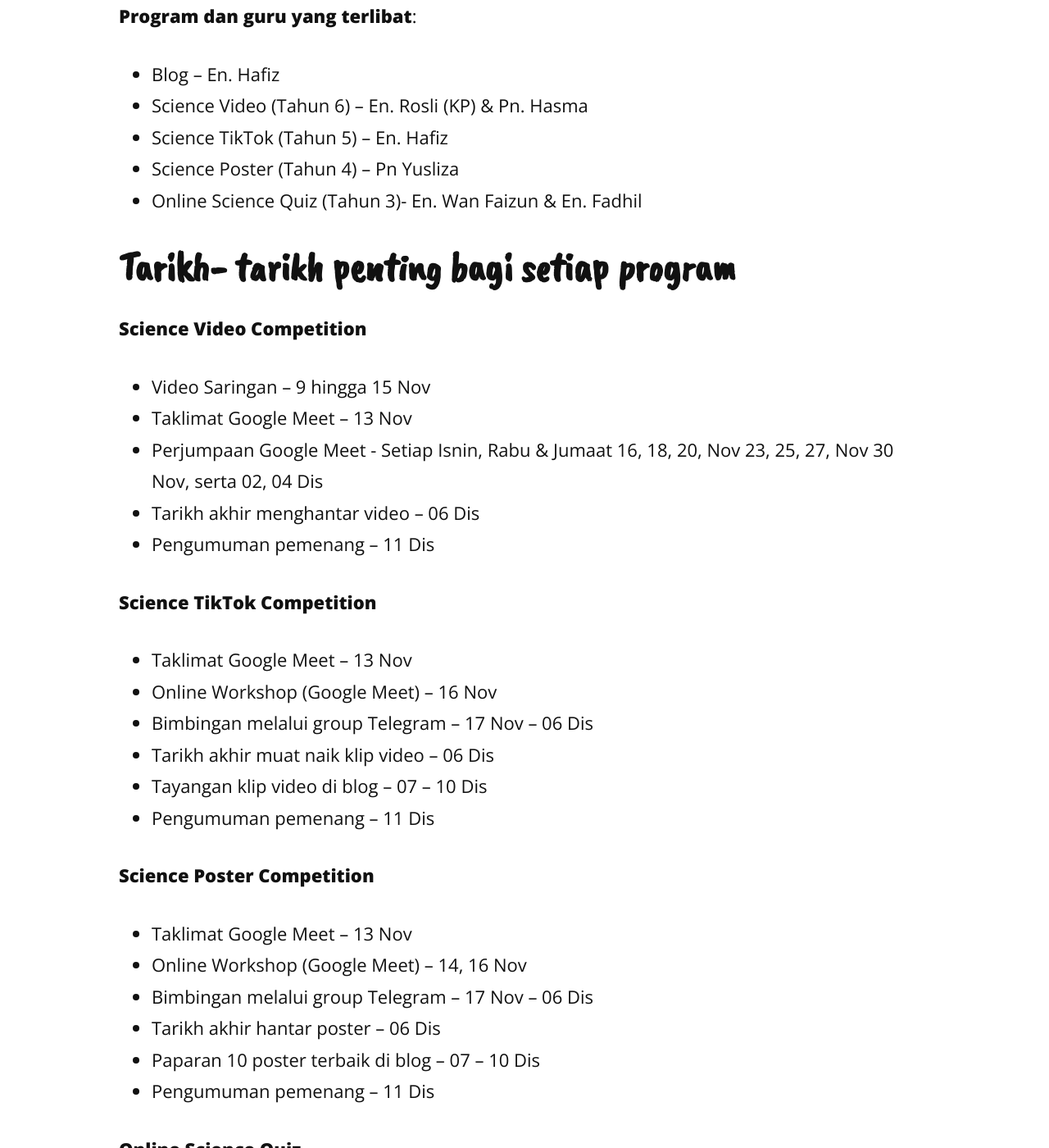
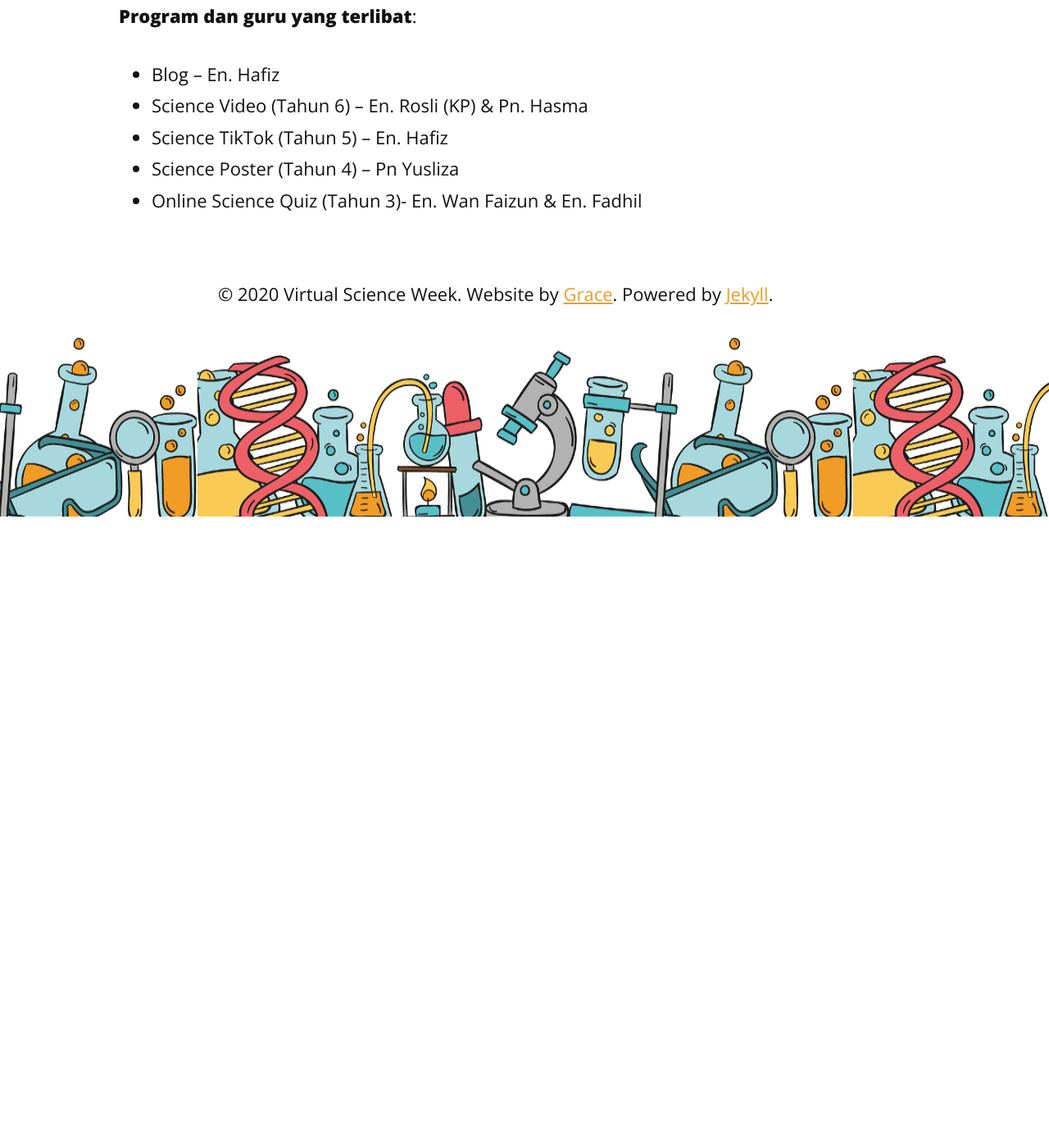
Before and after one commit to evangelistagrace/VSW2020, a Jekyll site: the page built from about.md, in a window 1280 px wide and 1400 px high, scrolled down 1942 px. Shown: the whole window at 82% size. Built offline with Jekyll 4.4.1, drawn with Linux system fonts in a browser that asks for light colours; nearby versions of some CDN libraries; after the commit the page ends 2572 px from its top, so only the background shows below that; some of the changed text lies outside the part shown.

Commit message:
Update about.md

```diff
--- a/about.md
+++ b/about.md
@@ -31,41 +31,3 @@ __Program dan guru yang terlibat__:
 - Science TikTok (Tahun 5) – En. Hafiz
 - Science Poster (Tahun 4) – Pn Yusliza
 - Online Science Quiz (Tahun 3)- En. Wan Faizun & En. Fadhil
-
-## __Tarikh- tarikh penting bagi setiap program__
-
-__Science Video Competition__
-
-- Video Saringan – 9 hingga 15 Nov
-- Taklimat Google Meet – 13 Nov
-- Perjumpaan Google Meet  - Setiap Isnin, Rabu & Jumaat
-16, 18, 20, Nov
-23, 25, 27, Nov
-30 Nov, serta 02, 04 Dis
-- Tarikh akhir menghantar video – 06 Dis
-- Pengumuman pemenang – 11 Dis
-
-__Science TikTok Competition__
-- Taklimat Google Meet – 13 Nov
-- Online Workshop (Google Meet) – 16 Nov
-- Bimbingan melalui group Telegram – 17 Nov – 06 Dis
-- Tarikh akhir muat naik klip video – 06 Dis
-- Tayangan klip video di blog – 07 – 10 Dis
-- Pengumuman pemenang – 11 Dis
-
-__Science Poster Competition__
-- Taklimat Google Meet – 13 Nov
-- Online Workshop (Google Meet) – 14, 16 Nov
-- Bimbingan melalui group Telegram – 17 Nov – 06 Dis
-- Tarikh akhir hantar poster – 06 Dis
-- Paparan 10 poster terbaik di blog – 07 – 10 Dis
-- Pengumuman pemenang – 11 Dis
-
-__Online Science Quiz__
-- Taklimat Google Meet – 13 Nov
-- Muat naik soalan ke dalam Quizizz
-- Quizziz dibuka – 07 – 10 Dis
-- Tarikh akhir menjawab Quizizz – 10 Dis
-- Pengumuman pemenang – 11 Dis
-
-Untuk maklumat lanjut, sila rujuk poster-poster di [Gallery](http://vsw2020.site/gallery/)
```
